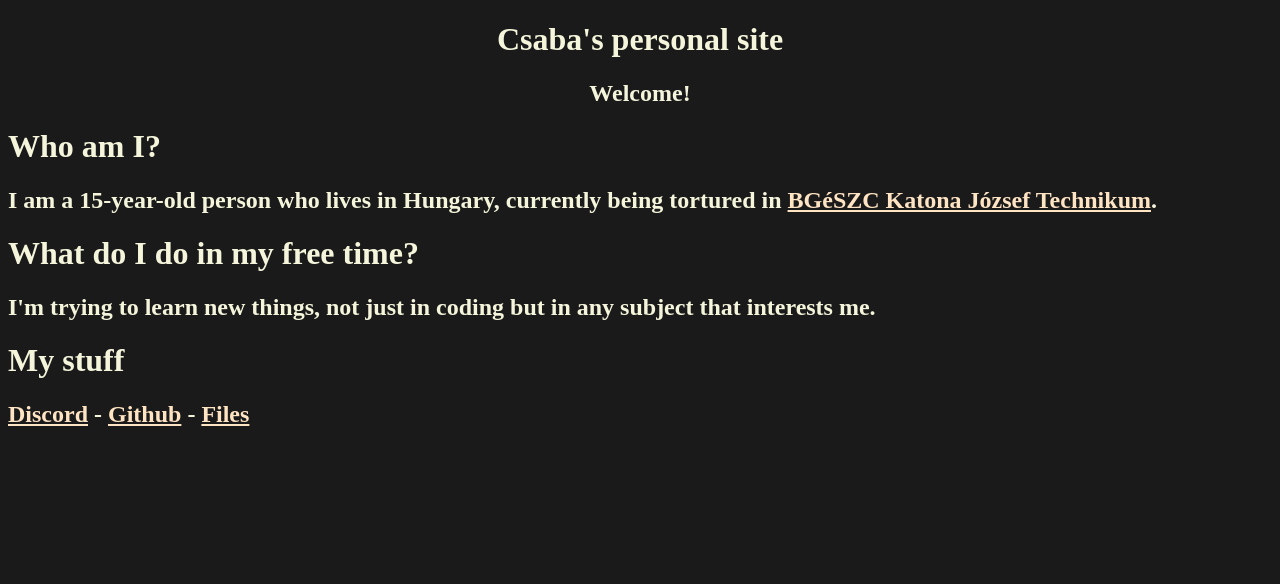
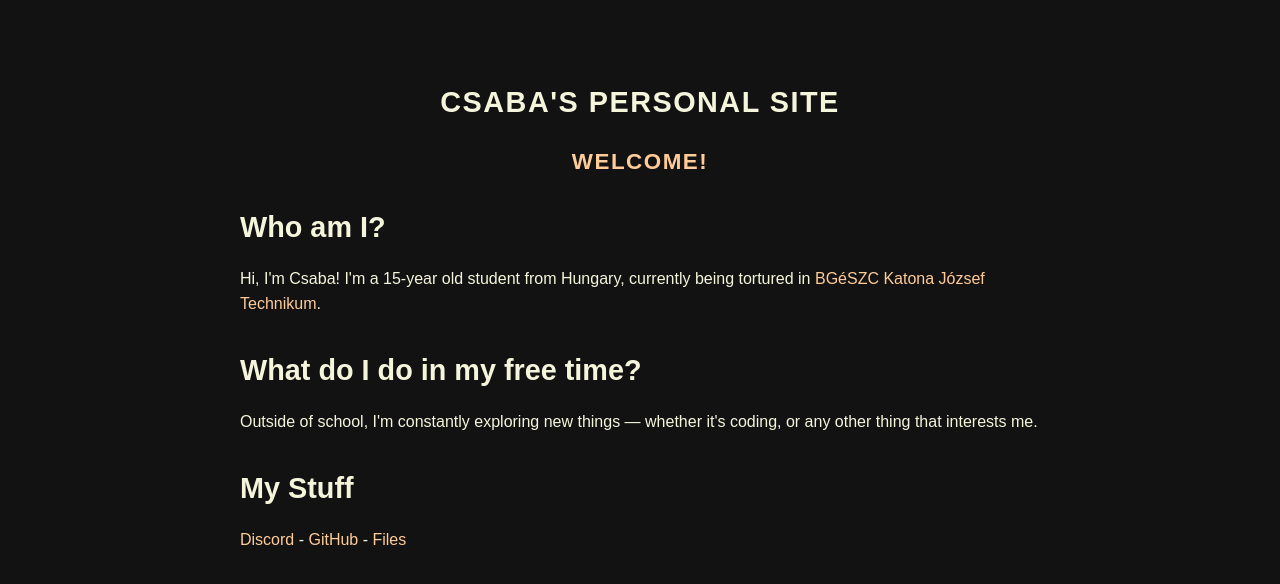
Before and after one commit to chlkrisz/xd, a plain HTML site: page index.html in a window 1280 px wide. Drawn offline with Linux system fonts and the light colour scheme; a web font is replaced by a local one.

Commit message:
update styling

```diff
--- a/index.html
+++ b/index.html
@@ -3,19 +3,34 @@
 <head>
     <meta charset="UTF-8">
     <meta name="viewport" content="width=device-width, initial-scale=1.0">
-    <link rel="stylesheet" href="/style.css">
+    <link rel="stylesheet" href="style.css">
     <title>snk.lat</title>
 </head>
 <body>
-    <div class="title">
-    <h1>Csaba's personal site</h1>
-    <h2>Welcome!</h2>
-</div>
-    <h1>Who am I?</h1>
-    <h2>I am a 15-year-old person who lives in Hungary, currently being tortured in <a href="https://katonaj-mkszig.hu">BGéSZC Katona József Technikum</a>.</h2>
-    <h1>What do I do in my free time?</h1>
-    <h2>I'm trying to learn new things, not just in coding but in any subject that interests me.</h2>
-    <h1>My stuff</h1>
-    <h2><a href="https://discord.com/users/672873405741269025">Discord</a> - <a href="https://github.com/csabasanta">Github</a> - <a href="/files">Files</a></h2>
+    <div class="container">
+        <header class="title">
+            <h1>Csaba's Personal Site</h1>
+            <h2>Welcome!</h2>
+        </header>
+
+        <section class="content">
+            <h1>Who am I?</h1>
+            <p>Hi, I'm Csaba! I'm a 15-year old student from Hungary, currently being tortured in <a href="https://katonaj-mkszig.hu">BGéSZC Katona József Technikum</a>.</p>
+        </section>
+
+        <section class="content">
+            <h1>What do I do in my free time?</h1>
+            <p>Outside of school, I'm constantly exploring new things — whether it's coding, or any other thing that interests me.</p>
+        </section>
+
+        <section class="content">
+            <h1>My Stuff</h1>
+            <p>
+                <a href="https://discord.com/users/672873405741269025">Discord</a> -
+                <a href="https://github.com/csabasanta">GitHub</a> -
+                <a href="/files">Files</a>
+            </p>
+        </section>
+    </div>
 </body>
 </html>
--- a/style.css
+++ b/style.css
@@ -1,17 +1,52 @@
-@import url('https://fonts.googleapis.com/css2?family=Atkinson+Hyperlegible+Mono:ital,wght@0,200..800;1,200..800&display=swap');
+@import url('https://fonts.googleapis.com/css2?family=Atkinson+Hyperlegible+Mono:wght@200..800&display=swap');
 
+body {
+    font-family: "Atkinson Hyperlegible Mono", sans-serif;
+    background-color: #121212;
+    color: #f5f5dc;
+    margin: 0;
+    padding: 0;
+    line-height: 1.6;
+    text-rendering: optimizeLegibility;
+}
 
-
-body{
-    font-family: "Atkinson Hyperlegible Mono", serif;
-    background-color: #1a1a1a;
-    color:beige;
+.container {
+    max-width: 800px;
+    margin: 40px auto;
+    padding: 20px;
 }
 
 .title {
     text-align: center;
+    font-size: 2rem;
+    font-weight: 700;
+    margin-bottom: 20px;
+    letter-spacing: 1.5px;
+    text-transform: uppercase;
 }
 
-a{
-    color:bisque
+h1 {
+    font-size: 1.8rem;
+    font-weight: 600;
+    margin-bottom: 10px;
 }
+
+h2 {
+    font-size: 1.4rem;
+    margin-bottom: 20px;
+    color: #ffcc99;
+}
+
+.content {
+    margin-bottom: 30px;
+}
+
+a {
+    color: #ffcc99;
+    text-decoration: none;
+}
+
+a:hover {
+    color: #ff9966;
+    text-decoration: underline;
+}
```
